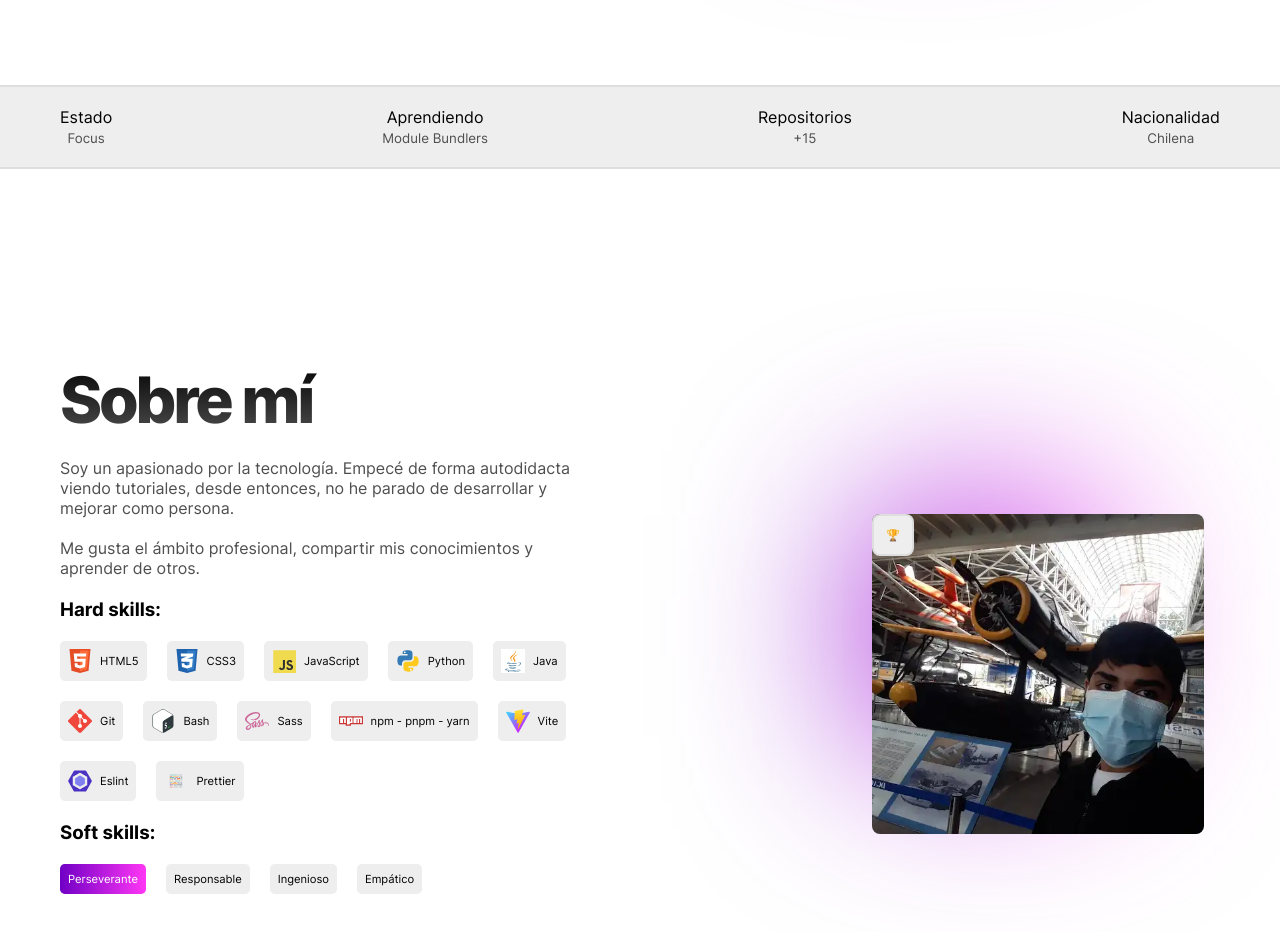
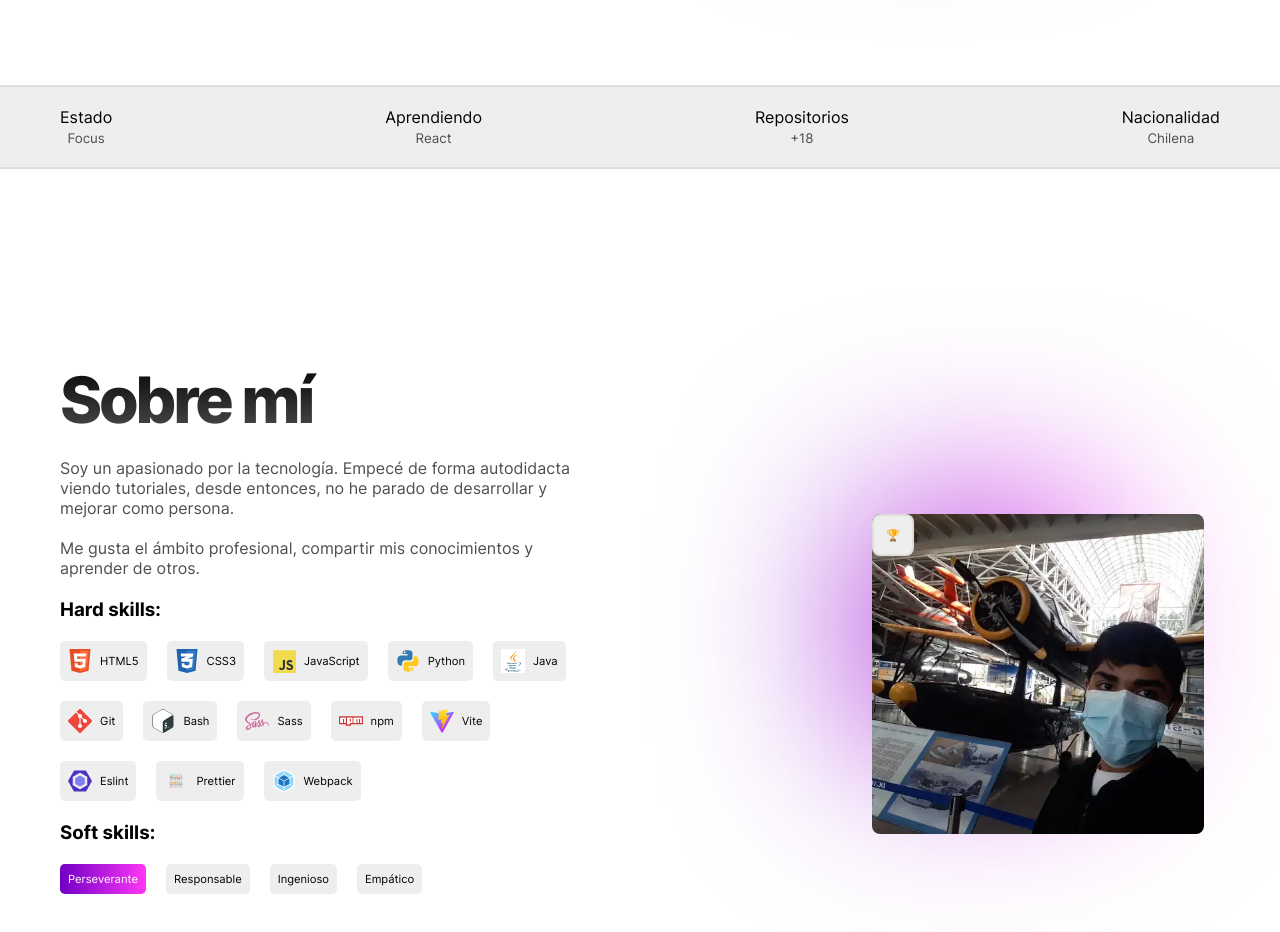
Before and after one commit to jevmydev/portfolio-2022, a website with bundled scripts: page index.html in a window 1280 px wide. Shown: the part 600-1532 px from the top of the page. Built offline with nearby package versions, Linux system fonts and the light colour scheme.

Commit message:
Add new technologies, new learn & number of repository

```diff
--- a/index.html
+++ b/index.html
@@ -160,11 +160,11 @@
                         </div>
                         <div class="about__previous-card">
                             <p class="about__previus-p">Aprendiendo</p>
-                            <small class="about__previous-small">Module Bundlers</small>
+                            <small class="about__previous-small">React</small>
                         </div>
                         <div class="about__previous-card">
                             <p class="about__previus-p">Repositorios</p>
-                            <small class="about__previous-small">+15</small>
+                            <small class="about__previous-small">+18</small>
                         </div>
                         <div class="about__previous-card about__previous-card--last">
                             <p class="about__previus-p">Nacionalidad</p>
@@ -367,7 +367,7 @@
                                                 </p>
                                             </div>
                                         </li>
-                                        <li title="npm - pnpm - yarn">
+                                        <li title="npm">
                                             <div class="skills__hard-tag flex">
                                                 <p class="skills__hard-card flex tag">
                                                     <svg height="24" width="24" viewBox="0 0 18 7" xmlns="http://www.w3.org/2000/svg">
@@ -376,7 +376,7 @@
                                                         <path d="M6,1v5h2V5h2V1H6z M9,4H8V2h1V4z" fill="#fff" />
                                                         <polygon points="11,1 11,5 13,5 13,2 14,2 14,5 15,5 15,2 16,2 16,5 17,5 17,1 " fill="#fff" />
                                                     </svg>
-                                                    npm - pnpm - yarn
+                                                    npm
                                                 </p>
                                             </div>
                                         </li>
@@ -474,6 +474,25 @@
                                                         </g>
                                                     </svg>
                                                     Prettier
+                                                </p>
+                                            </div>
+                                        </li>
+                                        <li title="Webpack">
+                                            <div class="skills__hard-tag flex">
+                                                <p class="skills__hard-card flex tag">
+                                                    <svg height="24" width="24" viewBox="0 0 1200 1200">
+                                                        <path fill="#FFF" d="M600 0l530.3 300v600L600 1200 69.7 900V300z" />
+                                                        <path
+                                                            fill="#8ED6FB"
+                                                            class="st1"
+                                                            d="M1035.6 879.3l-418.1 236.5V931.6L878 788.3l157.6 91zm28.6-25.9V358.8l-153 88.3V765l153 88.4zm-901.5 25.9l418.1 236.5V931.6L320.3 788.3l-157.6 91zm-28.6-25.9V358.8l153 88.3V765l-153 88.4zM152 326.8L580.8 84.2v178.1L306.1 413.4l-2.1 1.2-152-87.8zm894.3 0L617.5 84.2v178.1l274.7 151.1 2.1 1.2 152-87.8z"
+                                                        />
+                                                        <path
+                                                            fill="#1C78C0"
+                                                            d="M580.8 889.7l-257-141.3v-280l257 148.4v272.9zm36.7 0l257-141.3v-280l-257 148.4v272.9zm-18.3-283.6zM341.2 436l258-141.9 258 141.9-258 149-258-149z"
+                                                        />
+                                                    </svg>
+                                                    Webpack
                                                 </p>
                                             </div>
                                         </li>
```
